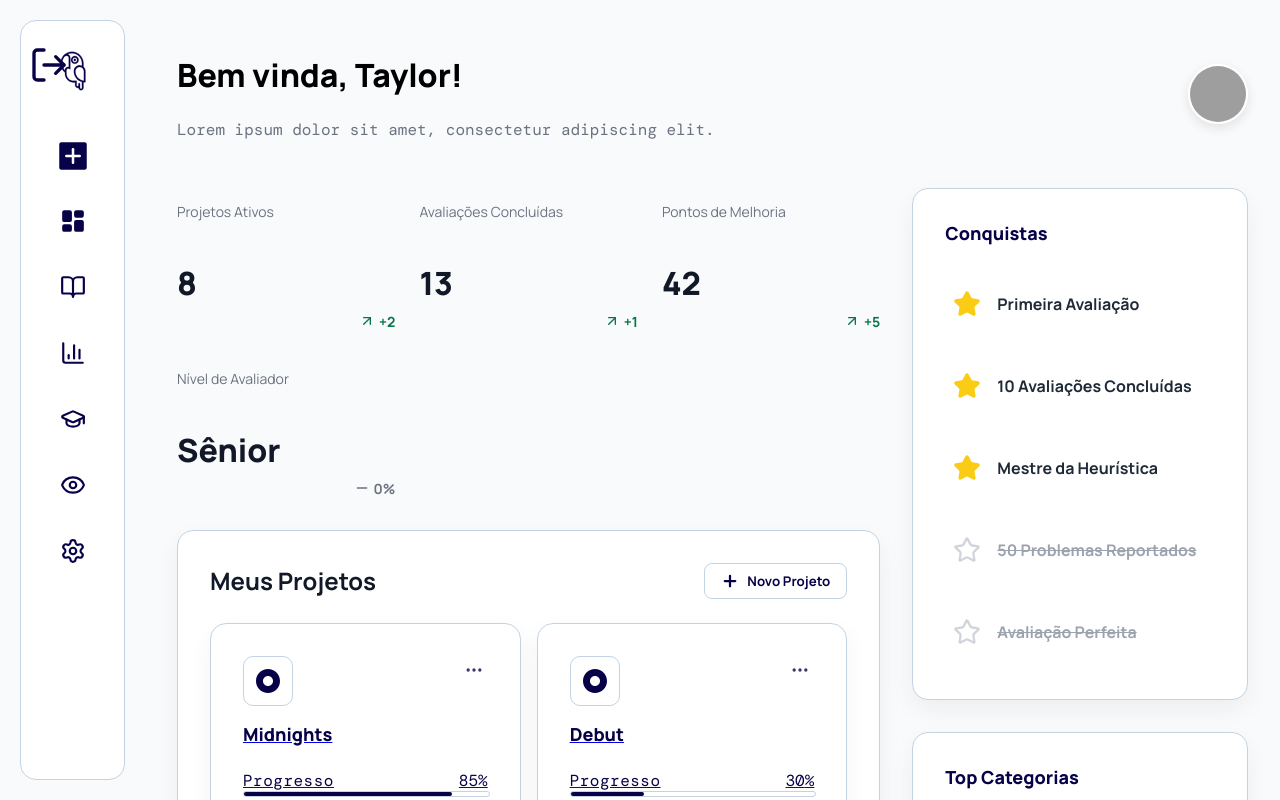
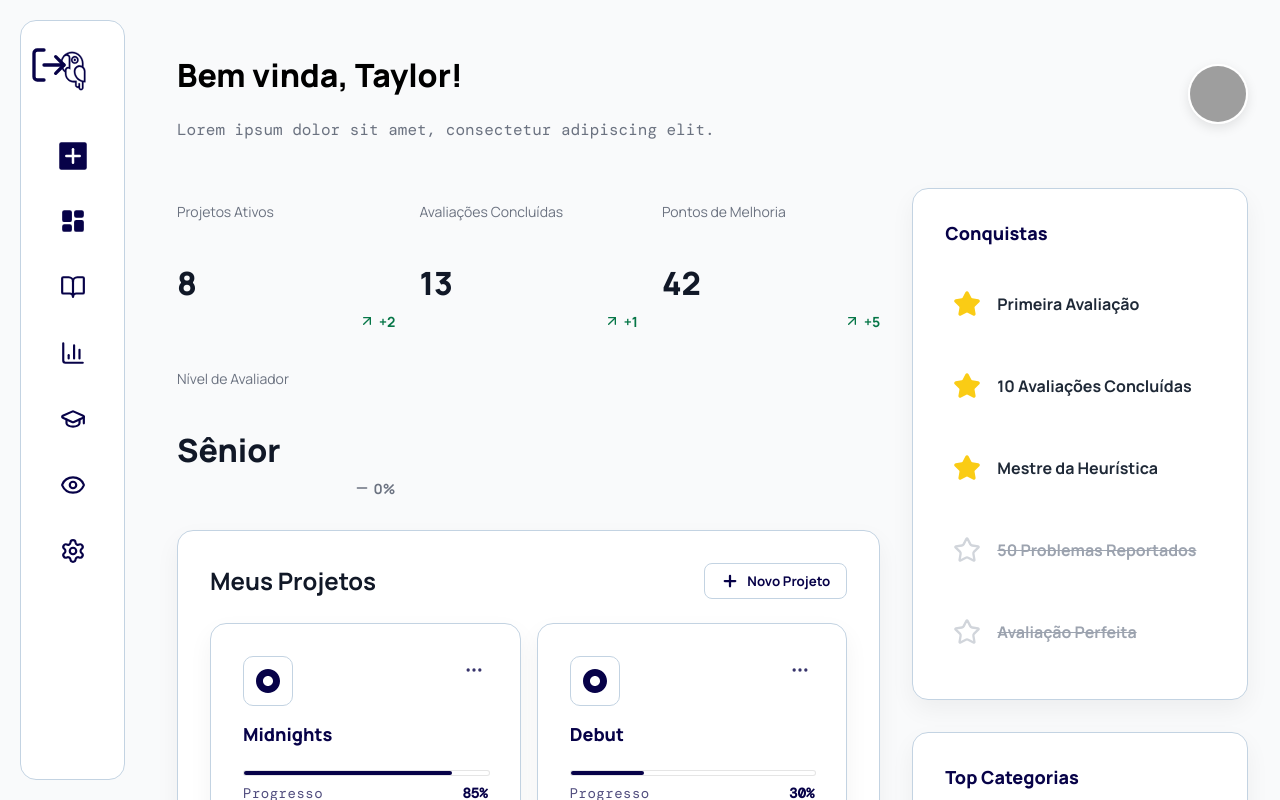
Before and after one commit to Avalista/frontend, a React (Vite) app: page /dashboard in a window 1280 px wide. Shown: the top 800 px of the page. Built offline with nearby package versions, Linux system fonts and the light colour scheme; sample sign-in values are in the browser's storage; grey boxes are pictures that could not be loaded.

Commit message:
fix: projetos

```diff
--- a/src/features/dashboard/ProjectCard.css
+++ b/src/features/dashboard/ProjectCard.css
@@ -1,27 +1,23 @@
-.project-card {
-  background-color: var(--card-bg-color, var(--color-white));
-  padding: 1.25rem;
-  border-radius: 16px;
-  border: 1px solid var(--color-border);
+.project-card-layout {
   display: flex;
   flex-direction: column;
-  text-decoration: none;
-  color: var(--brand-primary);
   position: relative;
   z-index: 1;
-  transition: transform 0.2s, box-shadow 0.2s;
+  animation: fadeInUp 0.5s ease-out both;
+  text-decoration: none;
+  background-color: var(--card-bg-color, var(--color-white));
 }
 
-.project-card:hover {
+.project-card-layout:hover {
   transform: translateY(-5px);
   box-shadow: 0 12px 20px rgba(0, 0, 0, 0.08);
 }
 
-.project-card:hover .card-title {
+.project-card-layout:hover .card-title {
   text-decoration: underline;
 }
 
-.project-card.is-active {
+.project-card-layout.is-active {
   transform: translateY(-5px);
   box-shadow: 0 12px 20px rgba(0, 0, 0, 0.15);
   z-index: 10;
@@ -83,31 +79,12 @@
   color: var(--brand-primary);
 }
 
-.progress-info {
-  display: flex;
-  justify-content: space-between;
-  align-items: center;
-}
-
-.progress-label {
-  font-family: var(--font-body);
-  font-size: 1rem;
-  letter-spacing: 0.5px;
-  color: var(--brand-primary);
-}
-
-.progress-percentage {
-  font-family: var(--font-body);
-  font-size: 1rem;
-  color: var(--brand-primary);
-}
-
 .progress-bar-container {
   width: 100%;
   background-color: var(--color-white);
   border-radius: 9999px;
   height: 4px;
-  border: 1px solid var(--color-border);
+  border: 1px solid rgba(0, 0, 0, 0.1);
 }
 
 .progress-bar {
@@ -115,3 +92,25 @@
   border-radius: 9999px;
   background-color: var(--brand-primary);
 }
+
+.progress-info {
+  display: flex;
+  justify-content: space-between;
+  align-items: center;
+  margin-top: 0.5rem;
+}
+
+.progress-label {
+  font-family: var(--font-body);
+  font-size: 0.875rem;
+  letter-spacing: 0.5px;
+  color: var(--brand-primary);
+  opacity: 0.7;
+}
+
+.progress-percentage {
+  font-family: var(--font-body);
+  font-size: 0.875rem;
+  font-weight: 600;
+  color: var(--brand-primary);
+}
--- a/src/features/dashboard/ProjectCard.tsx
+++ b/src/features/dashboard/ProjectCard.tsx
@@ -15,28 +15,25 @@ interface ProjectCardProps {
   mainCategory: CategoryKey | null;
 }
 
-const categoryColorMap: Record<CategoryKey, { primary: string; pastel: string }> = {
-  AF: { primary: 'var(--color-af-primary)', pastel: 'var(--color-af-pastel)' },
-  CO: { primary: 'var(--color-co-primary)', pastel: 'var(--color-co-pastel)' },
-  FM: { primary: 'var(--color-fm-primary)', pastel: 'var(--color-fm-pastel)' },
-  NA: { primary: 'var(--color-na-primary)', pastel: 'var(--color-na-pastel)' },
-  PU: { primary: 'var(--color-pu-primary)', pastel: 'var(--color-pu-pastel)' },
-  PD: { primary: 'var(--color-pd-primary)', pastel: 'var(--color-pd-pastel)' },
-  AC: { primary: 'var(--color-ac-primary)', pastel: 'var(--color-ac-pastel)' },
-  LGPD: { primary: 'var(--color-lgpd-primary)', pastel: 'var(--color-lgpd-pastel)' },
+const categoryColorMap: Record<CategoryKey, string> = {
+  AF: 'var(--color-af-pastel)',
+  CO: 'var(--color-co-pastel)',
+  FM: 'var(--color-fm-pastel)',
+  NA: 'var(--color-na-pastel)',
+  PU: 'var(--color-pu-pastel)',
+  PD: 'var(--color-pd-pastel)',
+  AC: 'var(--color-ac-pastel)',
+  LGPD: 'var(--color-lgpd-pastel)',
 };
 
 export function ProjectCard({ id, name, progress, mainCategory }: ProjectCardProps) {
   const { isOpen, toggleDropdown, closeDropdown, dropdownRef } = useDropdown();
 
-  const theme = mainCategory ? categoryColorMap[mainCategory] : null;
+  const backgroundColor = mainCategory ? categoryColorMap[mainCategory] : 'var(--color-white)';
 
-  const cardStyle = theme
-    ? {
-        '--card-bg-color': theme.pastel,
-        '--card-text-color': theme.primary,
-      } as React.CSSProperties
-    : {};
+  const cardStyle = {
+    '--card-bg-color': backgroundColor,
+  } as React.CSSProperties;
 
   const handleMenuClick = (e: React.MouseEvent) => {
     e.preventDefault();
@@ -79,12 +76,12 @@ export function ProjectCard({ id, name, progress, mainCategory }: ProjectCardPro
 
       <div className="card-body">
         <h3 className="card-title">{name}</h3>
+        <div className="progress-bar-container">
+          <div className="progress-bar" style={{ width: `${progress}%` }}></div>
+        </div>
         <div className="progress-info">
           <span className="progress-label">Progresso</span>
           <span className="progress-percentage">{progress}%</span>
-        </div>
-        <div className="progress-bar-container">
-          <div className="progress-bar" style={{ width: `${progress}%` }}></div>
         </div>
       </div>
     </Link>
```
